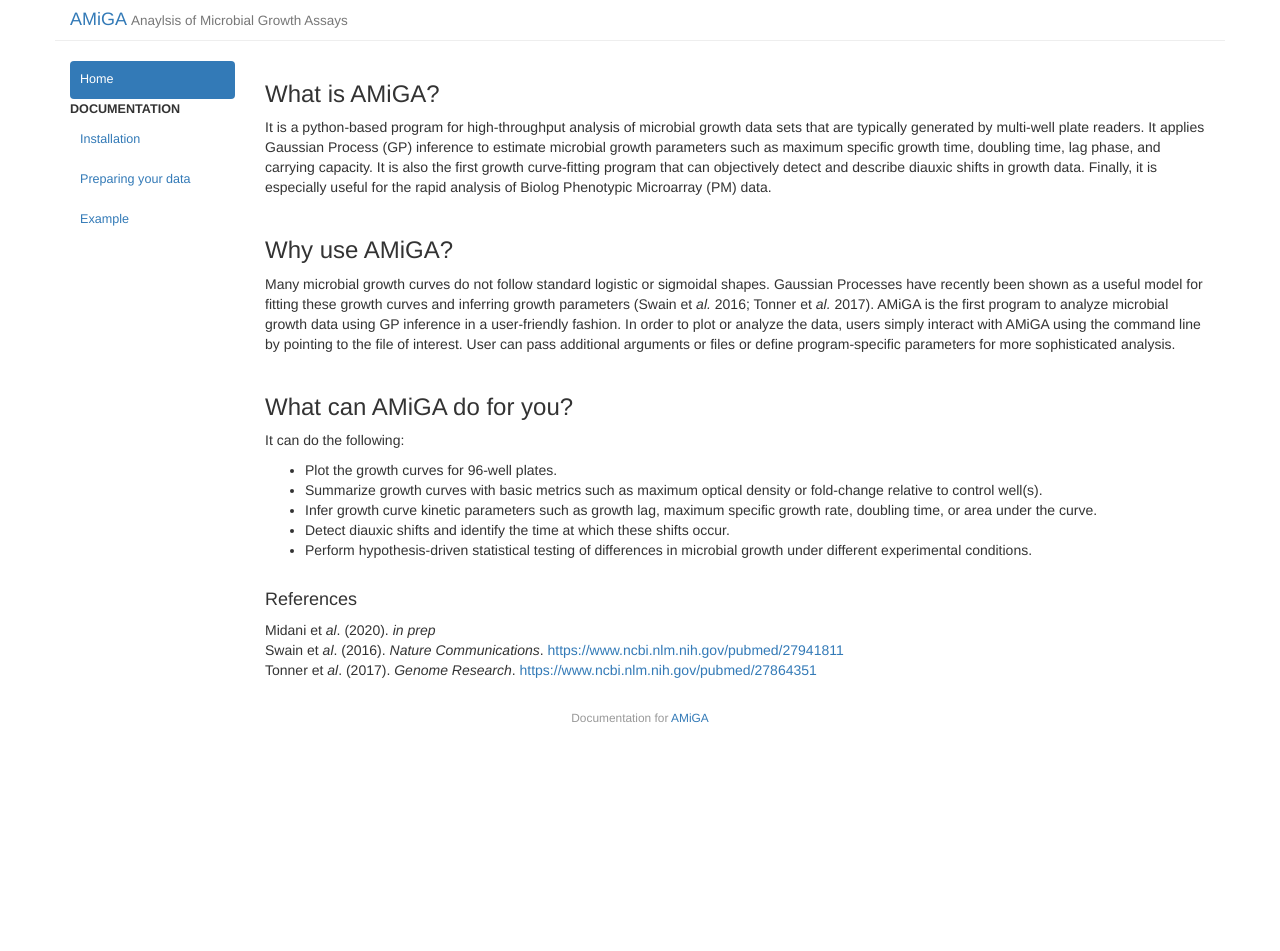
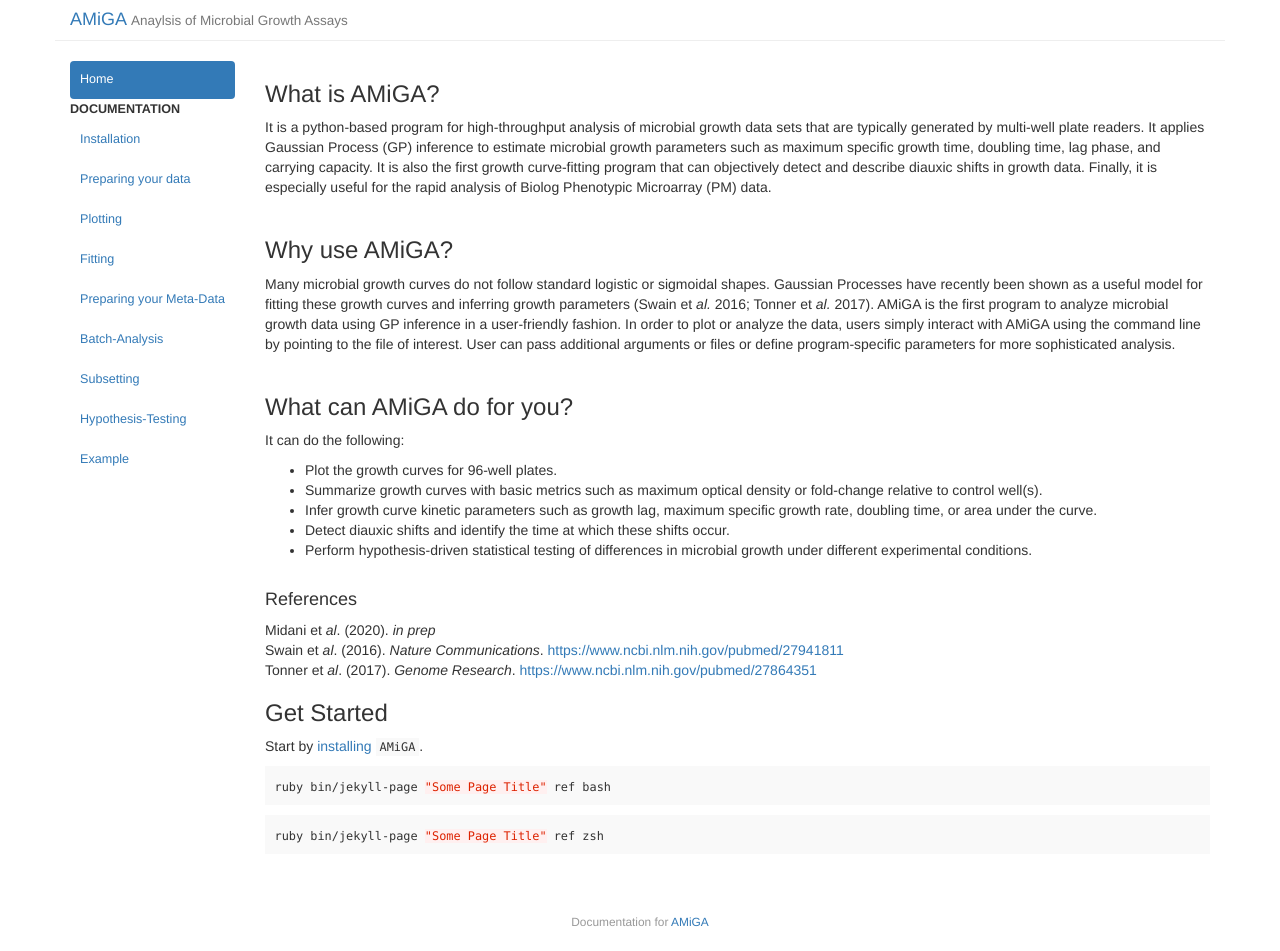
Before and after one commit to firasmidani/amiga, a Jekyll site: the page built from docs/index.md, in a window 1280 px wide. Built offline with Jekyll 4.4.1, drawn with Linux system fonts in a browser that asks for light colours; before the commit the page ends 900 px from its top, so only the background shows below that.

Commit message:
initialized new pages

````diff
--- a/docs/index.md
+++ b/docs/index.md
@@ -32,3 +32,15 @@ Swain et *al*. (2016<a></a>). *Nature Communications*. <a href="https://www.ncbi
 <br />
 Tonner et *al*. (2017<a></a>). *Genome Research*. <a href="https://www.ncbi.nlm.nih.gov/pubmed/27864351">https://www.ncbi.nlm.nih.gov/pubmed/27864351</a>
 <br />
+
+### Get Started
+
+Start by [installing](/amiga/doc/installation.html) `AMiGA`.
+
+```bash
+ruby bin/jekyll-page "Some Page Title" ref bash
+```
+```zsh
+ruby bin/jekyll-page "Some Page Title" ref zsh
+```
+<br />
````
Also changed, not shown: docs/_pages/batchanalysis.md (added, +1 -0 lines), docs/_pages/fitting.md (added, +1 -0 lines), docs/_pages/hypothesistesting.md (added, +1 -0 lines), docs/_pages/metadata.md (added, +1 -0 lines), docs/_pages/plotting.md (added, +1 -0 lines), docs/_pages/subsetting.md (added, +1 -0 lines), docs/_posts/2020-03-25-batchanalysis.md (added, +7 -0 lines), docs/_posts/2020-03-25-fitting.md (added, +7 -0 lines), docs/_posts/2020-03-25-hypothesistesting.md (added, +7 -0 lines), docs/_posts/2020-03-25-metadata.md (added, +16 -0 lines), docs/_posts/2020-03-25-plotting.md (added, +7 -0 lines), docs/_posts/2020-03-25-subsetting.md (added, +7 -0 lines).
